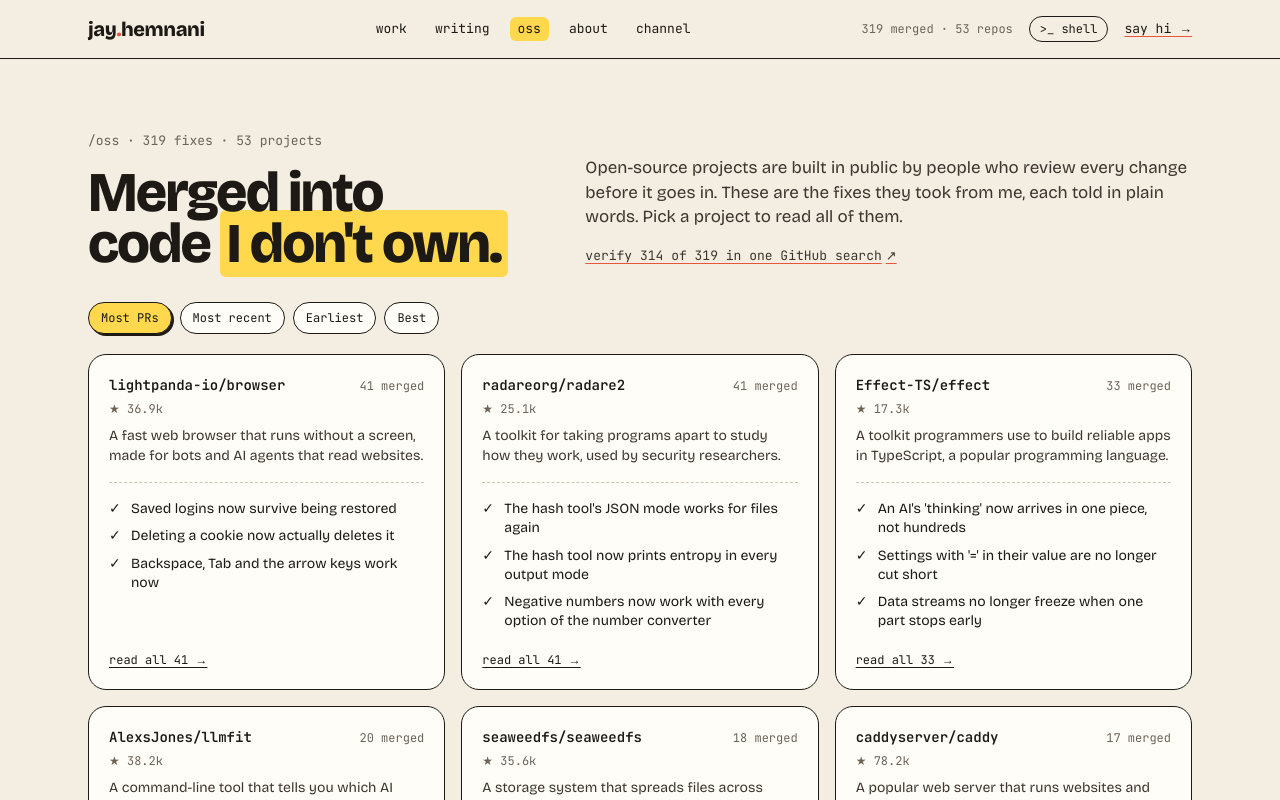
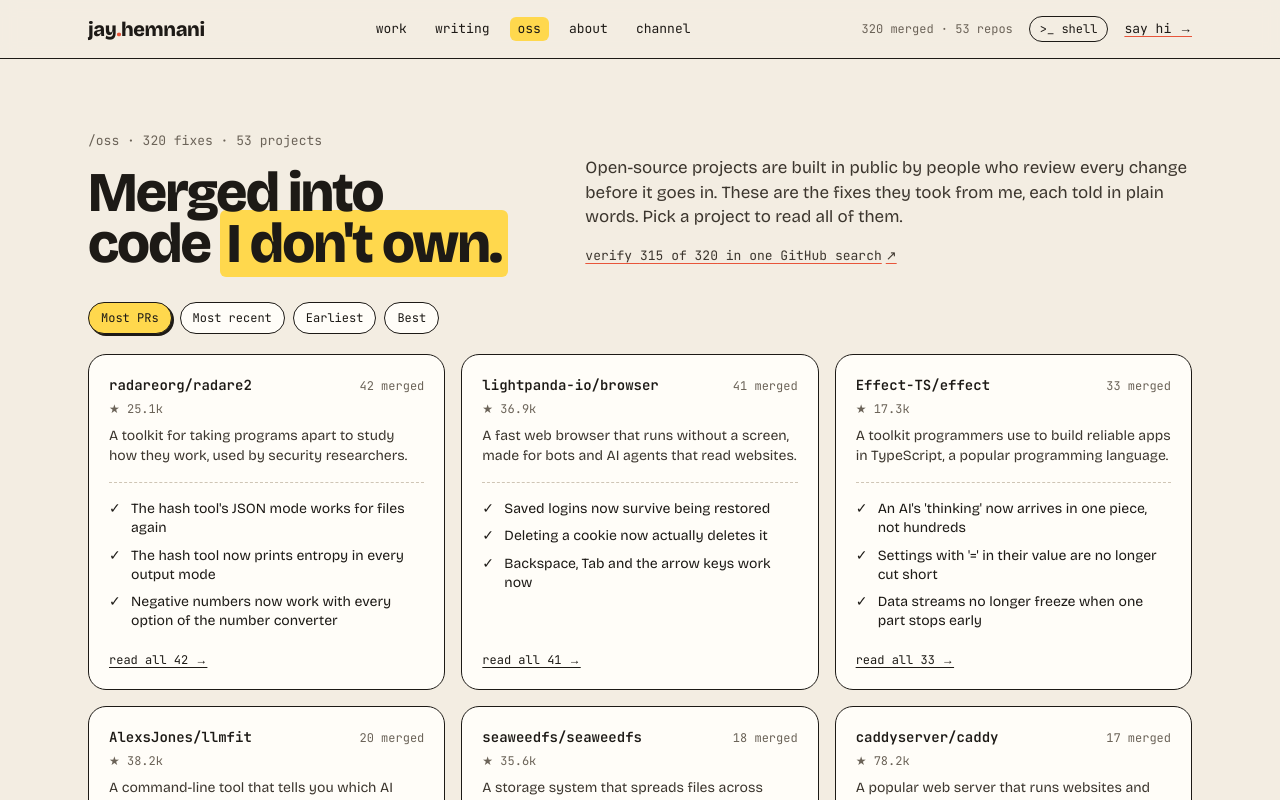
Before and after one commit to jayhemnani9910/personal-website, a Next.js app: page /oss in a window 1280 px wide. Shown: the top 800 px of the page. Built offline with nearby package versions, Linux system fonts and the light colour scheme.

Commit message:
Add 1 more merged pull request

```diff
--- a/content/oss/radareorg-radare2.json
+++ b/content/oss/radareorg-radare2.json
@@ -333,6 +333,14 @@
       "broken": "radare2's x86 assembler produced wrong or cut-off bytes for jumps, calls, push, pop, inc and dec when they used memory or newer registers.",
       "changed": "These instructions now go through the shared operand code and match the GNU assembler on 186 forms.",
       "matters": "Patches that use these common instructions now assemble into code that actually runs."
+    },
+    {
+      "number": 27210,
+      "merged": "2026-10-27",
+      "title": "The x86 assembler writes test and xchg with memory correctly",
+      "broken": "radare2's x86 assembler dropped parts of test and xchg when one side was memory, so the bytes it wrote meant a different instruction.",
+      "changed": "Both instructions now use the shared memory operand code and give the same bytes as the GNU assembler on over 2,000 forms.",
+      "matters": "Patches that compare or swap a register with memory now assemble into the code that was asked for."
     }
   ]
 }
--- a/src/data/home.ts
+++ b/src/data/home.ts
@@ -465,6 +465,7 @@
   { repo: "uutils/parse_datetime", number: "#345", href: "https://github.com/uutils/parse_datetime/pull/345" },
   { repo: "lightpanda-io/browser", number: "#4207", href: "https://github.com/lightpanda-io/browser/pull/4207" },
   { repo: "radareorg/radare2", number: "#27150", href: "https://github.com/radareorg/radare2/pull/27150" },
+  { repo: "radareorg/radare2", number: "#27210", href: "https://github.com/radareorg/radare2/pull/27210" },
 ];
 
 /**
```
Also changed, not shown: 2 other files (tests, documents, lock files or other folders).
